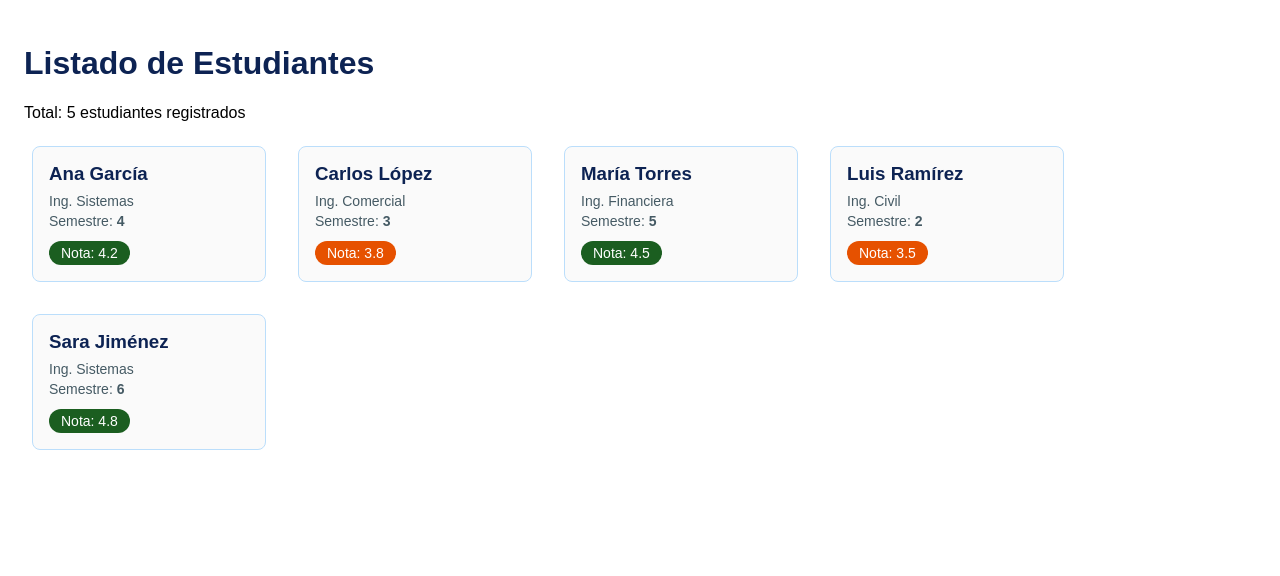
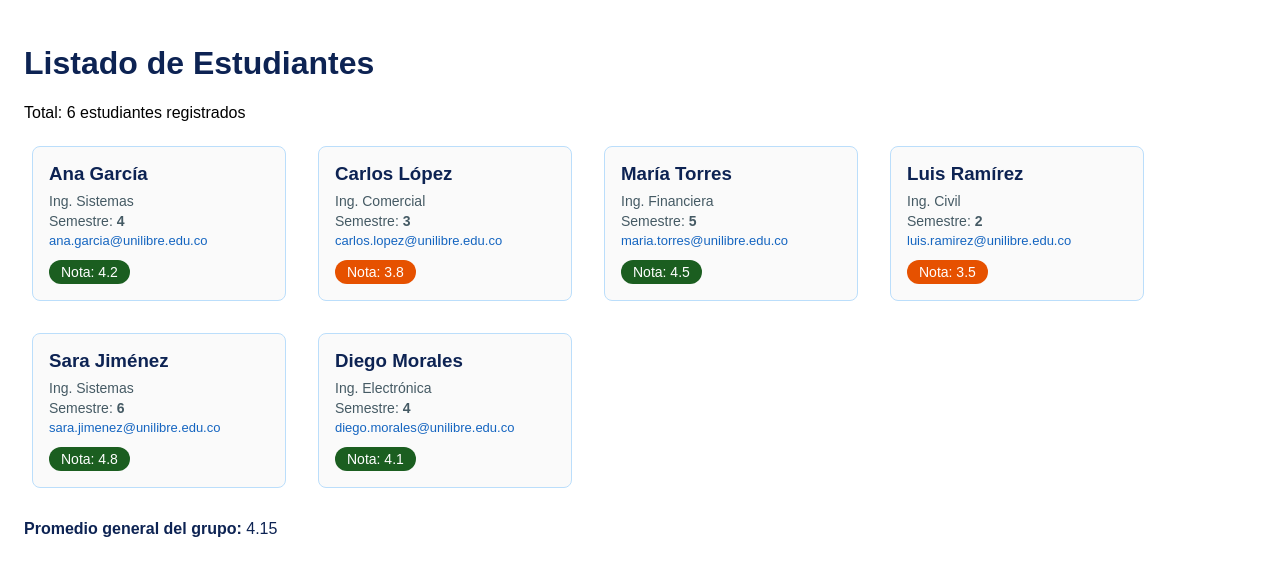
Before and after one commit to IsaCode4/Taller-React-y-Vite, a React (Create React App) app in the folder Documents/TallerReact/taller1-cra/: page / in a window 1280 px wide. Shown: the top 576 px of the page. Built offline with nearby package versions, Linux system fonts and the light colour scheme.

Commit message:
Ejercicio 2 (CRA y Vite): Se agrega el 6to estudiante, email y promedio

```diff
--- a/Documents/TallerReact/taller1-cra/src/App.js
+++ b/Documents/TallerReact/taller1-cra/src/App.js
@@ -6,6 +6,7 @@ const estudiantes = [
     nombre: "Ana García",
     programa: "Ing. Sistemas",
     semestre: 4,
+    email: "ana.garcia@unilibre.edu.co",
     nota: 4.2,
   },
   {
@@ -13,6 +14,7 @@ const estudiantes = [
     nombre: "Carlos López",
     programa: "Ing. Comercial",
     semestre: 3,
+    email: "carlos.lopez@unilibre.edu.co",
     nota: 3.8,
   },
   {
@@ -20,6 +22,7 @@ const estudiantes = [
     nombre: "María Torres",
     programa: "Ing. Financiera",
     semestre: 5,
+    email: "maria.torres@unilibre.edu.co",
     nota: 4.5,
   },
   {
@@ -27,6 +30,7 @@ const estudiantes = [
     nombre: "Luis Ramírez",
     programa: "Ing. Civil",
     semestre: 2,
+    email: "luis.ramirez@unilibre.edu.co",
     nota: 3.5,
   },
   {
@@ -34,11 +38,25 @@ const estudiantes = [
     nombre: "Sara Jiménez",
     programa: "Ing. Sistemas",
     semestre: 6,
+    email: "sara.jimenez@unilibre.edu.co",
     nota: 4.8,
+  },
+  {
+    id: 6,
+    nombre: "Diego Morales",
+    programa: "Ing. Electrónica",
+    semestre: 4,
+    email: "diego.morales@unilibre.edu.co",
+    nota: 4.1,
   },
 ];
 
 function App() {
+  // Calcular promedio de notas (suma todas las notas y divide por el total)
+  const promedio = (
+    estudiantes.reduce((acum, est) => acum + est.nota, 0) / estudiantes.length
+  ).toFixed(2);
+
   return (
     <div style={{ padding: "24px", fontFamily: "Arial" }}>
       <h1 style={{ color: "#0D2353" }}>Listado de Estudiantes</h1>
@@ -47,14 +65,19 @@ function App() {
       <div style={{ display: "flex", flexWrap: "wrap", gap: "16px" }}>
         {estudiantes.map((est) => (
           <TarjetaEstudiante
-            key={est.id} // OBLIGATORIO en listas
+            key={est.id}
             nombre={est.nombre}
             programa={est.programa}
             semestre={est.semestre}
+            email={est.email}
             nota={est.nota}
           />
         ))}
       </div>
+
+      <p style={{ marginTop: "24px", fontSize: "16px", color: "#0D2353" }}>
+        <strong>Promedio general del grupo:</strong> {promedio}
+      </p>
     </div>
   );
 }
--- a/Documents/TallerReact/taller1-cra/src/TarjetaEstudiante.js
+++ b/Documents/TallerReact/taller1-cra/src/TarjetaEstudiante.js
@@ -1,6 +1,4 @@
-// Desestructuración de props directamente en los parámetros
-function TarjetaEstudiante({ nombre, programa, semestre, nota }) {
-  // Lógica para color de la nota
+function TarjetaEstudiante({ nombre, programa, semestre, email, nota }) {
   const colorNota =
     nota >= 4.0 ? "#1B5E20" : nota >= 3.0 ? "#E65100" : "#B71C1C";
 
@@ -12,7 +10,7 @@ function TarjetaEstudiante({ nombre, programa, semestre, nota }) {
         padding: "16px",
         margin: "8px",
         backgroundColor: "#FAFAFA",
-        minWidth: "200px",
+        minWidth: "220px",
       }}
     >
       <h3 style={{ color: "#0D2353", margin: "0 0 8px 0" }}>{nombre}</h3>
@@ -21,6 +19,9 @@ function TarjetaEstudiante({ nombre, programa, semestre, nota }) {
       </p>
       <p style={{ margin: "4px 0", fontSize: "14px", color: "#455A64" }}>
         Semestre: <strong>{semestre}</strong>
+      </p>
+      <p style={{ margin: "4px 0", fontSize: "13px", color: "#1565C0" }}>
+        {email}
       </p>
       <span
         style={{
```
Also changed, not shown: 2 other files (tests, documents, lock files or other folders).
